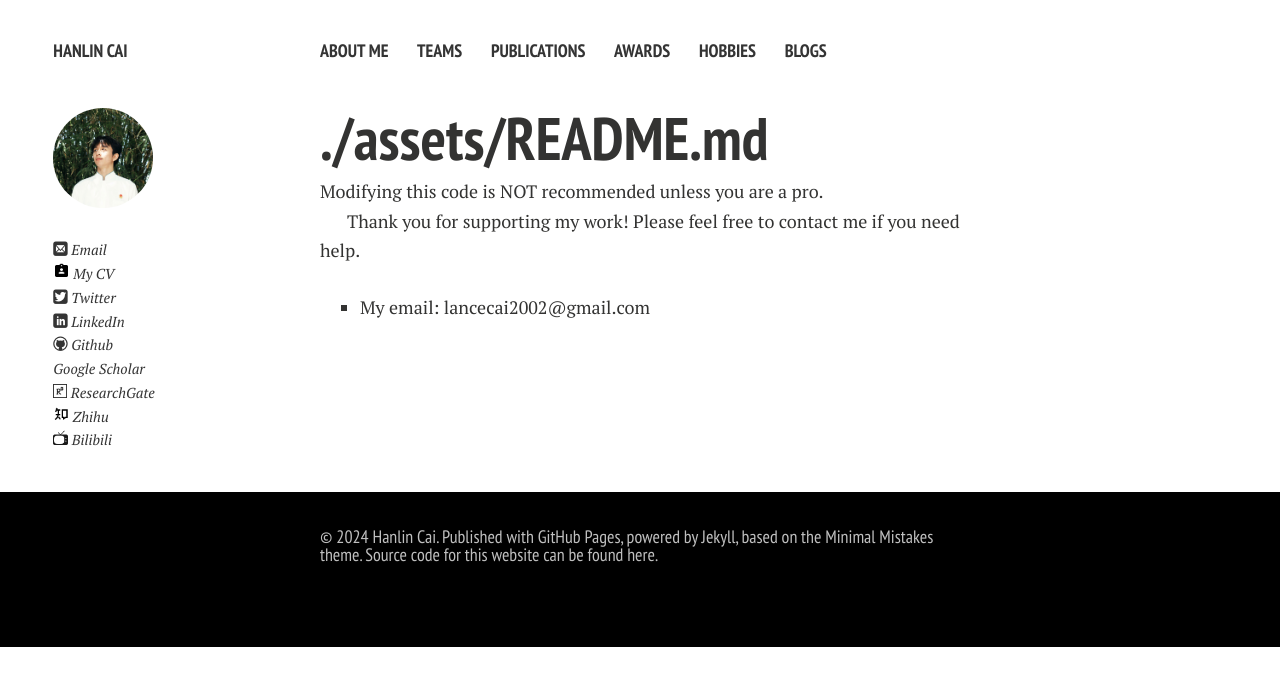
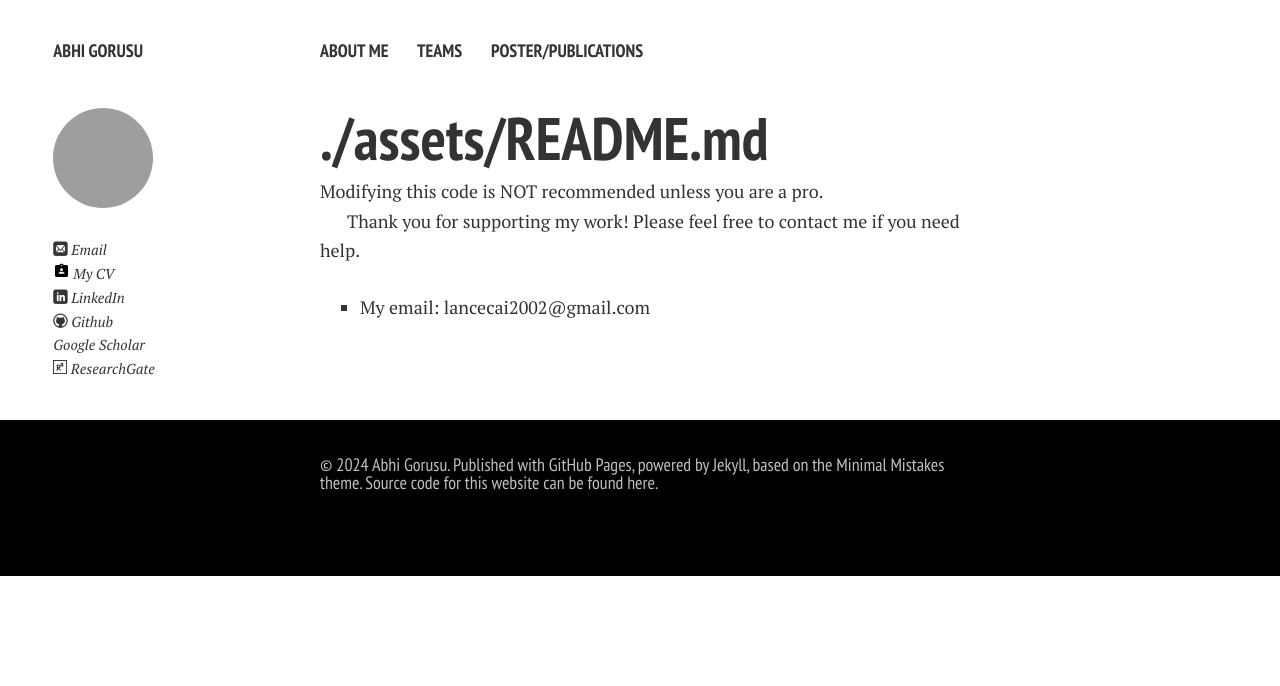
Before and after one commit to yaruup/yaruup.github.io, a Jekyll site: the page built from assets/README.md, in a window 1280 px wide. Shown: the top 686 px of the page. Built offline with Jekyll 4.4.1, drawn with Linux system fonts in a browser that asks for light colours; nearby versions of some CDN libraries; our own code applies the rules of GitHub Pages for plain Markdown files; comment, search, counter and statistics services are not loaded; a style sheet for code colours, icons or effects is not loaded.

Commit message:
Update _config.yml

```diff
--- a/_config.yml
+++ b/_config.yml
@@ -1,4 +1,4 @@
-title: Hanlin Cai
+title: Abhi Gorusu
 # tagline: Here is personal website of Hanlin Cai. Powered by Jekyll, based on the Minimal Mistakes theme.
 # description: Two roads diverged in woods, I took the one less traveled by.
 #Comment out url when working locally to resolve base urls correctly
@@ -6,23 +6,17 @@ url: #https://caihanlin.com
 
 # Owner/author information
 owner:
-  name: Hanlin Cai
-  avatar: hanlin.jpg
+  name: Abhi Gorusu
+  avatar: #hanlin.jpg
   # bio: Two roads diverged in woods, I took the one less traveled by.
   email: hanlin.cai@ieee.org
   cv: https://caihanlin.com/file/CV-HanlinCAI.pdf
   # Social networking links are used in author-bio sidebar. Update and remove as you like.
-  twitter: lancecai2002
-  github: GuangLun2000
-  linkedin: hanlincai
+  github: yaruup
+  linkedin: yasashg567
   scholar: https://scholar.google.com/citations?user=8igSoWgAAAAJ
-  bilibili: 594030035
-  researchgate: https://www.researchgate.net/profile/Hanlin-Cai
-  zhihu: https://www.zhihu.com/people/chlire
-  # facebook: caihanlin2002
-  # instagram: lancecai2002
-  # lastfm:
-  # tumblr:
+  researchgate: https://www.researchgate.net/profile/Yasash-Gorusu
+  #instagram: ygorusu
   # For Google Authorship https://plus.google.com/authorship
   # google_plus:
 
@@ -40,17 +34,12 @@ links:
     url: /
   - title: Teams
     url: /teams/
-  - title: Publications
+  - title: Poster/Publications
     url: /publications/
-  - title: Awards
-    url: /awards/
-  - title: Hobbies
-    url: /hobbies/
-  - title: Blogs
-    url: /blogs/
+
 
 # http://en.wikipedia.org/wiki/List_of_tz_database_time_zones
-timezone: China/Beijing
+timezone: US/Central
 future: true
 highlighter: rouge
 # markdown: kramdown
@@ -79,7 +68,7 @@ kramdown:
 
 # disqus settings:
 disqus:
-  shortname: lancecai
+  shortname: Abhi
 
 include: [".htaccess"]
 exclude: ["lib", "config.rb", "Capfile", "config", "log", "Rakefile", "Rakefile.rb", "tmp", "less", "minimal-mistakes.sublime-project", "minimal-mistakes.sublime-workspace"]
```
